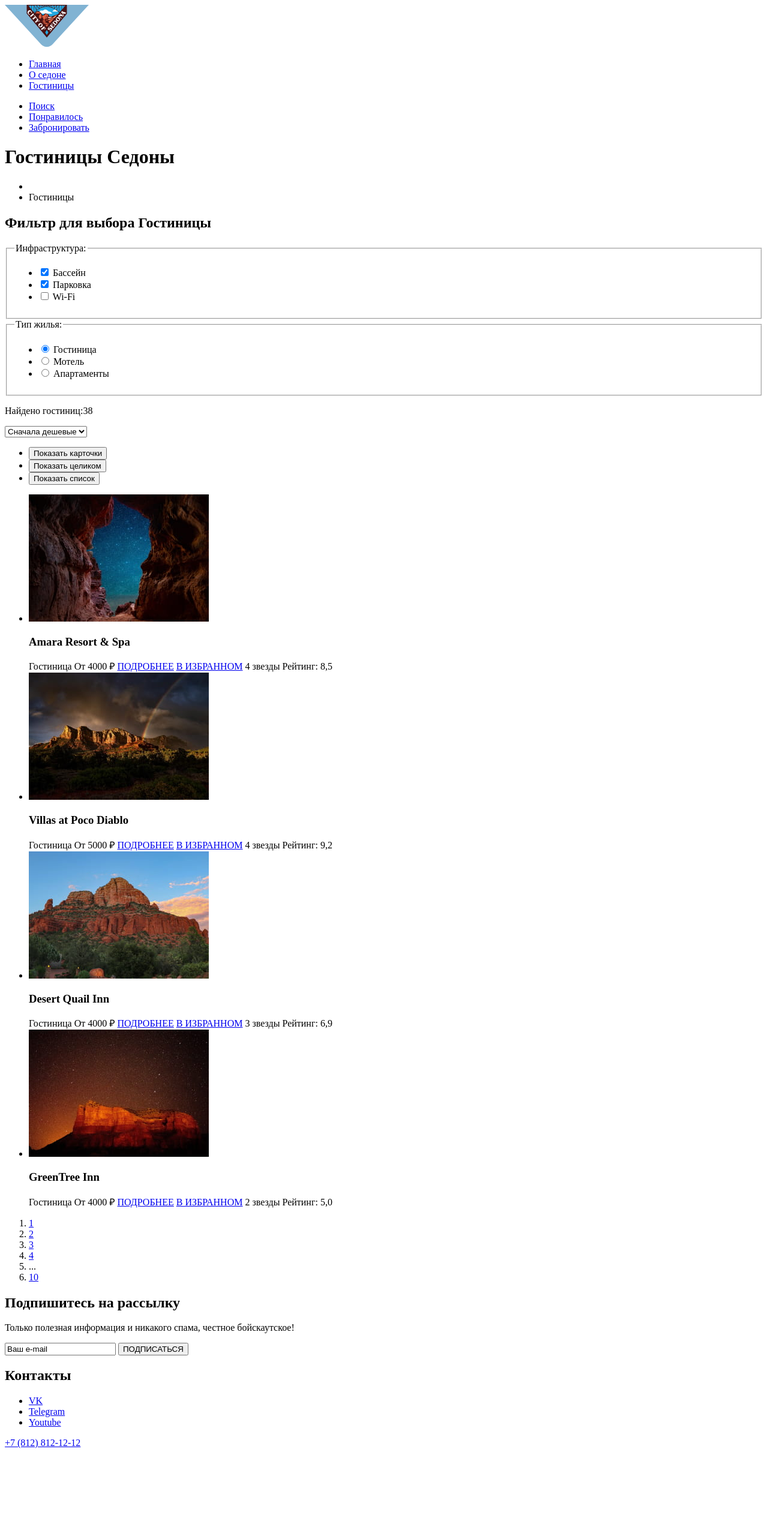
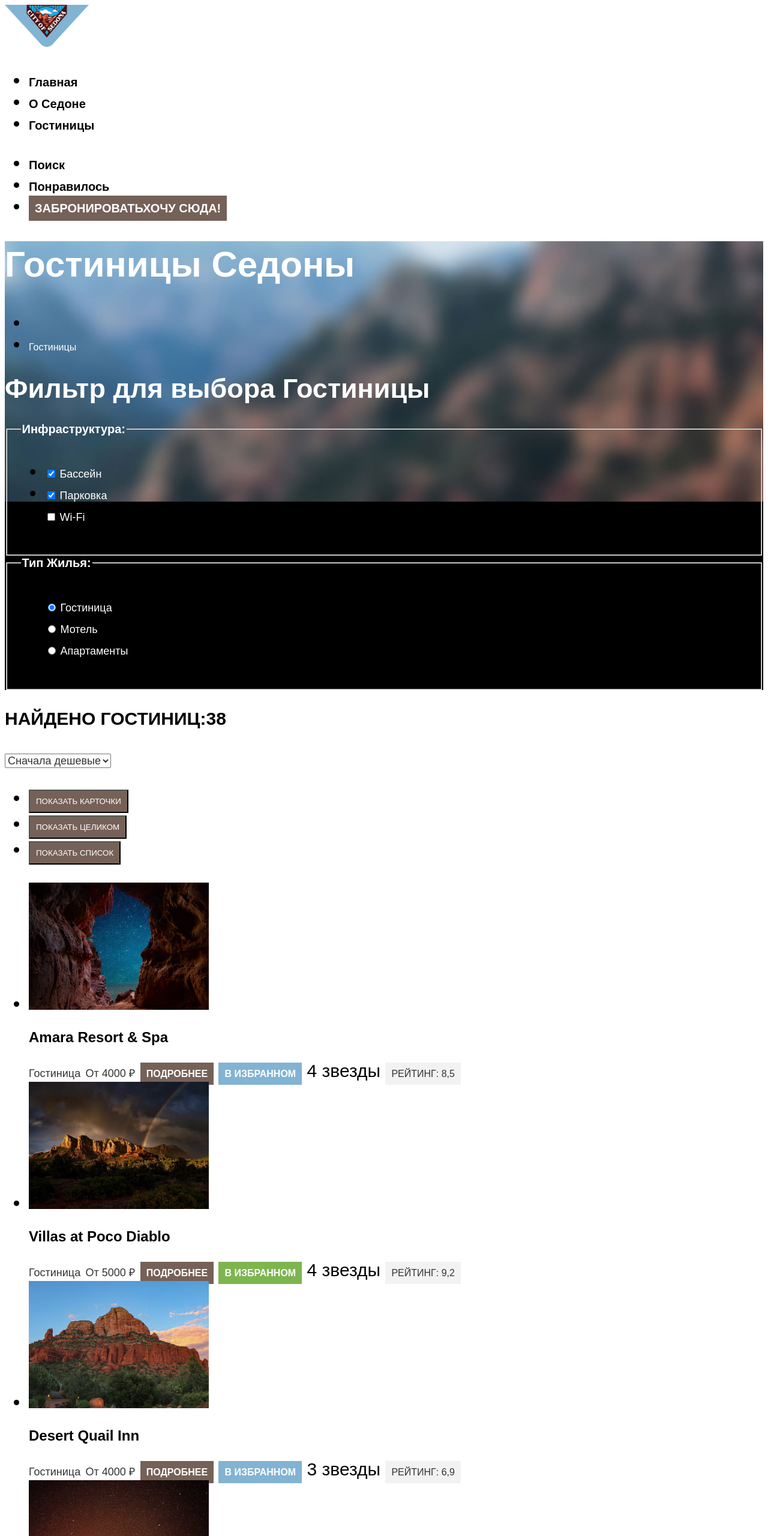
Before and after one commit to htmlacademy-htmlcss/1875511-sedona-36, a plain HTML site: page catalog.html in a window 1280 px wide. Shown: the top 2560 px of the page at 60% size. Before the commit the page ends 2422 px from the top, so only its background shows below. Drawn offline with Linux system fonts and the light colour scheme.

Commit message:
Базовая стилизация всех страниц

```diff
--- a/catalog.html
+++ b/catalog.html
@@ -3,10 +3,11 @@
   <head>
     <meta charset="utf-8">
     <title>Каталог</title>
+    <link rel="stylesheet" href="styles/styles.css">
   </head>
   <body>
     <header class="page-header">
-     <a class="header-logo-link" href="index.html"><img class="page-header-logo" src="images/vector/logo.svg" alt="Логотип сайта «Седона»" width="140" height="70.05"></a>
+     <a class="header-logo-link" href="index.html"><img class="page-header-logo" src="images/vector/logo.svg" alt="Логотип сайта «Седона»" width="140" height="70"></a>
      <nav class="navigation">
       <ul class="navigation-list">
         <li class="navigation-item">
@@ -27,13 +28,14 @@
          <a class="navigation-link" href="#"><span class="visually-hidden">Понравилось</span></a>
         </li>
         <li class="navigation-item">
-         <a class="navigation-link" href="#"><span class="visually-hidden">Забронировать</span></a>
+         <a class="navigation-link button" href="#"><span class="visually-hidden">Забронировать</span>Хочу сюда!</a>
         </li>
       </ul>
      </nav>
     </header>
 
     <main class="main-inner">
+        <div class="filter-background-image">
         <header class="inner-header">
           <h1 class="inner-header-title">Гостиницы Седоны</h1>
           <ul class="breadcrumbs">
@@ -97,6 +99,8 @@
               </ul>
             </fieldset>
           </form>
+        </section>
+        </div>
 
         <div class="hotel-filter">
           <p class="sorting">Найдено гостиниц:<span class="sorting-result">38</span></p>
@@ -167,7 +171,7 @@
 
         <ol class="pagination-list">
           <li class="pagination-item">
-            <a class="pagination-link" href="#">1</a>
+            <a class="pagination-link pagination-current" href="#">1</a>
           </li>
           <li class="pagination-item">
             <a class="pagination-link" href="#">2</a>
@@ -189,7 +193,7 @@
 
       <section class="subscription">
         <h2 class="subscription-title">Подпишитесь на рассылку</h2>
-        <p class="subscription-title-text">Только полезная информация и никакого спама, честное бойскаутское!</p>
+        <p class="subscription-text">Только полезная информация и никакого спама, честное бойскаутское!</p>
         <form class="subscription-form">
           <input type="email" name="email" value="Ваш e-mail">
           <button class="button" type="submit">ПОДПИСАТЬСЯ</button>
--- /dev/null
+++ b/styles/styles.css
@@ -0,0 +1,390 @@
+@font-face {
+	font-family: "PT Sans";
+	font-style: normal;
+	font-weight: 400;
+	font-display: swap;
+
+	src: url("../fonts/ptsans-400.woff2") format("woff2");
+}
+
+
+@font-face {
+	font-family: "PT Sans";
+	font-style: normal;
+	font-weight: 700;
+	font-display: swap;
+
+	src: url("../fonts/ptsans-700.woff2") format("woff2");
+}
+
+
+body {
+	font-family: "PT-Sans", sans-serif;
+	font-size: 30px;
+	line-height: 36px;
+
+	background-color: #ffffff;
+	color: #000000;
+}
+
+.button {
+	padding: 10px;
+	align-items: center;
+	text-transform: uppercase;
+
+	background-color: #756157;
+	color: #ffffff;
+}
+
+
+/* pages */
+
+.page-header {
+
+}
+
+.navigation-link {
+	font-size: 20px;
+	line-height: 24px;
+	font-weight: 700;
+	text-align: center;
+	text-decoration: none;
+	text-transform: capitalize;
+
+	color: #000000;
+}
+
+.navigation-item .button {
+	text-transform: uppercase;
+
+	color: #ffffff;
+}
+
+.hero {
+	background-image: url("../images/hero-background.jpg");
+	background-size: 100% auto;
+	background-repeat: no-repeat;
+
+	background-color: #000000;
+	color: #ffffff;
+}
+
+/* advantages */
+
+.advantages-title {
+	font-weight: 700;
+	text-align: center;
+	text-transform: uppercase;
+}
+
+.advantages-text {
+	font-size: 22px;
+	line-height: 26px;
+	font-weight: 400;
+	text-align: center;
+}
+
+.advantages-list {
+	text-align: center;
+}
+
+.advantages-subtitle {
+	font-size: 24px;
+	line-height: 28px;
+	font-weight: 700;
+	text-align: center;
+	text-transform: uppercase;
+
+	color: #000000;
+}
+
+.advantages-subtitle-text {
+	font-size: 18px;
+	line-height: 21px;
+	font-weight: 400;
+	text-align: center;
+
+	color: #333333;
+}
+
+.advantages-item:first-child .advantages-subtitle,
+.advantages-item:last-child .advantages-subtitle {
+	color: #ffffff;
+}
+
+.advantages-item:first-child .advantages-subtitle-text,
+.advantages-item:last-child .advantages-subtitle-text {
+	color: #ffffff;
+}
+
+.advantages-item {
+	background-color: rgba(131, 179, 211, 0.12);
+}
+
+.advantages-item:first-child,
+.advantages-item:last-child {
+	background-color: #82B3D3;
+}
+
+.advantages-item:nth-child(3) {
+	background-color: rgba(131, 179, 211, 0.2);
+}
+
+/* features */
+
+.features-title {
+	font-weight: 700;
+	text-align: center;
+	text-transform: uppercase;
+}
+
+.features-text {
+	font-size: 22px;
+	line-height: 26px;
+	font-weight: 400;
+	text-align: center;
+
+	color: #333333;
+}
+
+.features-subtitle {
+	font-size: 24px;
+	line-height: 28px;
+	font-weight: 700;
+	text-align: center;
+	text-transform: uppercase;
+}
+
+.features-subtitle-text {
+	font-size: 18px;
+	line-height: 21px;
+	font-weight: 400;
+	text-align: center;
+
+	color: #333333;
+}
+
+.features-item {
+	background-color: #ffffff;
+}
+
+.features-item:first-child,
+.features-item:last-child {
+	background-color: rgba(131, 179, 211, 0.12);
+}
+
+/* redirect */
+
+.redirect {
+	text-align: center;
+}
+
+.redirect-title {
+	font-weight: 700;
+	text-align: center;
+	text-transform: uppercase;
+}
+
+.redirect-text {
+	font-size: 22px;
+	line-height: 26px;
+	font-weight: 400;
+	text-align: center;
+
+
+	color: #333333;
+}
+
+.redirect .button {
+	font-size: 20px;
+	line-height: 36px;
+	font-weight: 700;
+	text-align: center;
+	text-transform: uppercase;
+	text-decoration: none;
+
+	color: #ffffff;
+}
+
+
+/* subscription */
+
+.subscription {
+	background-image: url("../images/subscribe-background.jpg");
+	background-size: 100% auto;
+	background-repeat: no-repeat;
+
+	background-color: #000000;
+	color: #ffffff;
+}
+
+.subscription-title {
+	font-weight: 700;
+	text-align: center;
+	text-transform: uppercase;
+}
+
+.subscription-text {
+	font-size: 22px;
+	line-height: 26px;
+	font-weight: 400;
+	text-align: center;
+}
+
+.subscription-form {
+	text-align: center;
+}
+
+/* footer */
+
+.footer-phone-number {
+	font-size: 40px;
+	line-height: 40px;
+	font-weight: 400;
+	text-align: center;
+	text-transform: uppercase;
+	text-decoration: none;
+
+	color: #000000;
+}
+
+.academy-link-logo {
+	background-image: url("../images/vector/html-academy.svg");
+	background-size: 100% auto;
+	background-repeat: no-repeat;
+
+}
+
+.footer-socials-link {
+	text-decoration: none;
+
+	color: #000000;
+
+}
+
+/* catalog filter */
+
+.filter-background-image {
+	background-image: url("../images/filter-background.jpg");
+	background-repeat: no-repeat;
+	background-size: 100% auto;
+
+	background-color: #000000;
+}
+
+.inner-header-title {
+	font-size: 60px;
+	line-height: 78px;
+	font-weight: 700;
+
+	color: #ffffff;
+}
+
+.breadcrumbs-link {
+	font-size: 16px;
+	line-height: 21px;
+	font-weight: 400;
+
+	color: #FFFFFF;;
+}
+
+.catalog-filter-title {
+	font-size: 20px;
+	line-height: 24px;
+	font-weight: 700;
+	text-transform: capitalize;
+
+	color: #ffffff;
+}
+
+.catalog-filter h2 {
+	color: #ffffff;
+}
+
+.control {
+	font-size: 18px;
+	line-height: 23px;
+	font-weight: 400;
+
+	color: #ffffff;
+}
+
+.sorting {
+	font-size: 30px;
+	line-height: 36px;
+	font-weight: 700;
+	text-transform: uppercase;
+}
+
+.select-control {
+	font-size: 18px;
+	line-height: 21px;
+	font-weight: 400;
+
+	color: #333333;
+}
+
+/* card list */
+
+.product-card-title {
+	font-size: 24px;
+	line-height: 28px;
+	font-weight: 700;
+}
+
+.product-card-text,
+.product-card-price {
+	font-size: 18px;
+	line-height: 21px;
+	font-weight: 400;
+
+	color: #333333;
+}
+
+.product-card-link,
+.favourites-link  {
+	font-size: 16px;
+	line-height: 20px;
+	font-weight: 700;
+	text-decoration: none;
+}
+
+.favourites-link {
+	background-color: #82B3D3;
+}
+
+.product-card-item:nth-child(2) .favourites-link {
+	background-color: #7DB54F;
+}
+
+.product-rating {
+	font-size: 16px;
+	line-height: 20px;
+	font-weight: 400;
+	align-items: center;
+	text-transform: uppercase;
+	padding: 10px;
+
+
+	background-color: #F2F2F2;
+	color: #333333;
+}
+
+/* pagination */
+
+.pagination-link {
+	font-size: 20px;
+	line-height: 36px;
+	font-weight: 700;
+	text-align: center;
+	text-transform: uppercase;
+	text-decoration: none;
+
+	background-color: #82B3D3;
+	color: #FFFFFF;
+}
+
+.pagination-current {
+	background-color: #F2F2F2;
+	color: #000000;
+}
```
Also changed, not shown: index.html (+2 -2 lines), images/filter-background.jpg (added), images/subscribe-background.jpg (added), images/vector/close.svg (added), images/vector/heart.svg (added), images/vector/information.svg (added), images/vector/minus.svg (added), images/vector/plus.svg (added), images/vector/search.svg (added). Lines whose indentation alone changed are shown as unchanged.
